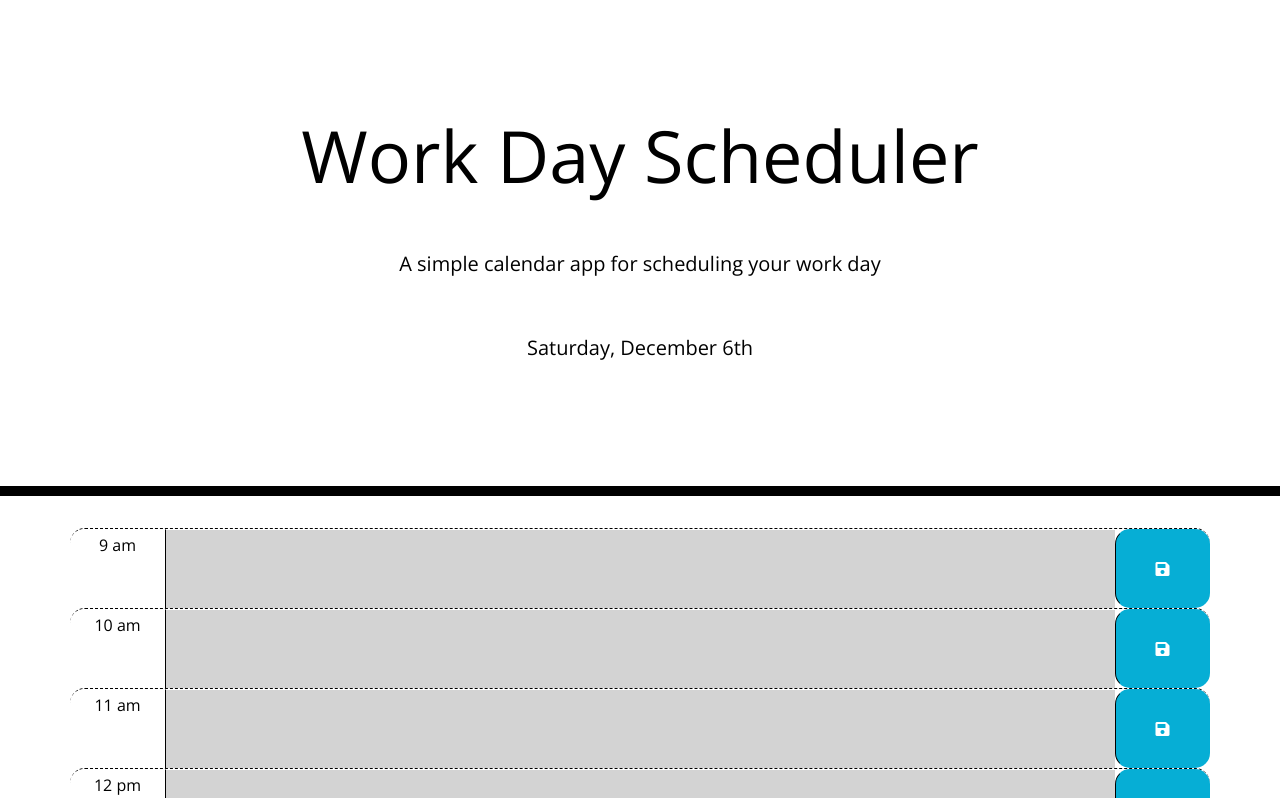
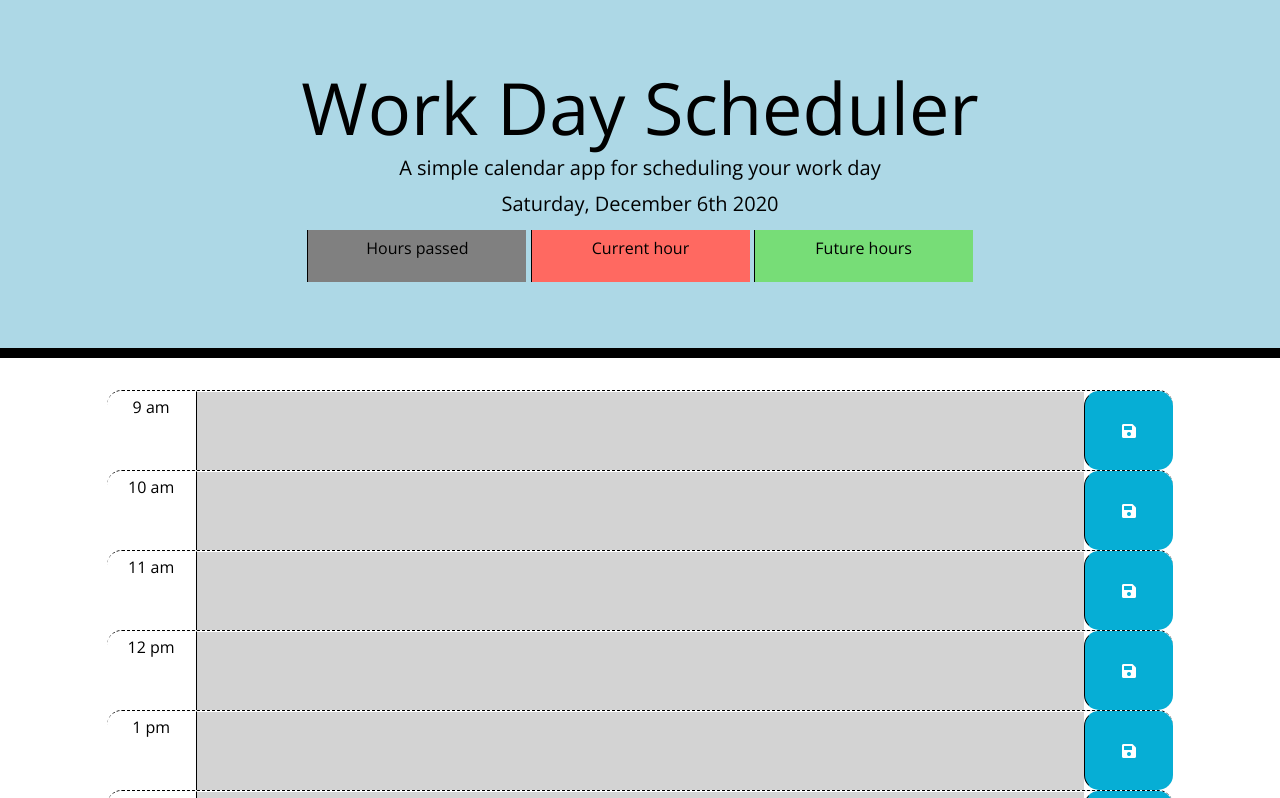
Before and after one commit to wyliedavid1984/dailyWorkdayPlanner, a plain HTML site: page index.html in a window 1280 px wide. Shown: the top 798 px of the page. Drawn offline with nearby package versions, Linux system fonts and the light colour scheme.

```diff
--- a/assets/css/style.css
+++ b/assets/css/style.css
@@ -4,7 +4,7 @@ body {
   line-height: 1;
 }
 
-textarea{
+textarea {
   background: transparent;
   border: none;
   resize: none;
@@ -15,17 +15,17 @@ textarea{
 
 .jumbotron {
   text-align: center;
-  background-color: transparent;
+  background-color: lightblue;
   color: black;
   border-radius: 0;
   border-bottom: 10px solid black;
 }
 
-.description{
+.description {
   white-space: pre-wrap;
 }
 
-.time-block{
+.time-block {
   text-align: center;
   border-radius: 15px;
 }
@@ -33,7 +33,8 @@ textarea{
 .row {
   white-space: pre-wrap;
   height: 80px;
-  border-top: 1px solid white;;
+  border-top: 1px solid white;
+  ;
 }
 
 .hour {
@@ -73,6 +74,21 @@ textarea{
   transition: all .3s ease-in-out;
 }
 
-.finished{
+.finished {
   text-decoration: line-through;
 }
+
+.gray {
+  background-color: gray;
+  white-space: none;
+}
+
+.red {
+  background-color: #ff6961;
+  white-space: none;
+}
+
+.green {
+  background-color: #77dd77;
+  white-space: none;
+}
--- a/assets/js/javascript.js
+++ b/assets/js/javascript.js
@@ -1,7 +1,10 @@
 $(document).ready(function () {
 
-   //
-   $("#currentDay").text(moment().format("dddd, MMMM do"))
+   //setting id of currentDay to this moment.js (weekday, month, day of month, and year)
+   $("#currentDay").text(moment().format("dddd, MMMM do YYYY"));
+
+   // setting current hour to a variable for use later.
+   var currentHour = moment().hours();
 
    // grabbing anything that maybe still be in local storage from previous days or hours.
    $("#9 .description").val(localStorage.getItem("9"));
@@ -13,20 +16,20 @@ $(document).ready(function () {
    $("#15 .description").val(localStorage.getItem("15"));
    $("#16 .description").val(localStorage.getItem("16"));
    $("#17 .description").val(localStorage.getItem("17"));
-   // setting current hour to a variable for use later.
-   var currentHour = moment().hours()
 
-   // this takes uses a click on the button to set local storage to users input with the .val()
-   // we also use to save to a specific block with .parent method.
+   // Taking class that is click on to execute a function.
    $(".saveBtn").on("click", function () {
       // this actually grab what the user types in
       var userTask = $(this).siblings(".description").val();
-      //
-      var time = $(this).parent().attr("id")
+      // this grabs the value of the id
+      var time = $(this).parent().attr("id");
+      // this sets the user date into local storage with a key of time.
       localStorage.setItem(time, userTask);
    })
 
+
    // this function takes in each time block. and updates the background depending on what time it is.
+
    function timeUpdater() {
       $(".time-block").each(function () {
 
--- a/index.html
+++ b/index.html
@@ -15,7 +15,7 @@
 
 <body>
 
-  <header class="jumbotron text-center description">
+  <header class="jumbotron text-center">
 
     <h1 class="display-3">Work Day Scheduler</h1>
 
@@ -23,9 +23,17 @@
 
     <p id="currentDay" class="lead"></p>
 
+    <p class="my-md-0 pt-0">
+      <textarea class="gray my-md-0 text-center">Hours passed</textarea>
+      <textarea class="red my-md-0 text-center">Current hour</textarea>
+      <textarea class="green my-md-0 text-center">Future hours</textarea>
+    </p>
   </header>
-  <div class="container">
-    <!-- Timeblocks -->
+  <main>
+
+    <div class="container col-md-10">
+
+      <!-- Timeblocks -->
 
       <div id="9" class="row hour time-block">
         <div class="pt-2 col-md-1">9 am</div>
@@ -117,8 +125,8 @@
 
       </div>
 
-  </div>
-
+    </div>
+  </main>
   <script src="https://cdnjs.cloudflare.com/ajax/libs/jquery/3.2.1/jquery.min.js"></script>
   <script src="https://cdnjs.cloudflare.com/ajax/libs/moment.js/2.24.0/moment.min.js"></script>
   <script src="./assets/js/javascript.js"></script>
```
Also changed, not shown: assets/img/loadScreen.png (added), assets/img/localData.png (added), assets/img/localEmpty.png (added), assets/img/plannerTime.png (added), 1 other file.
